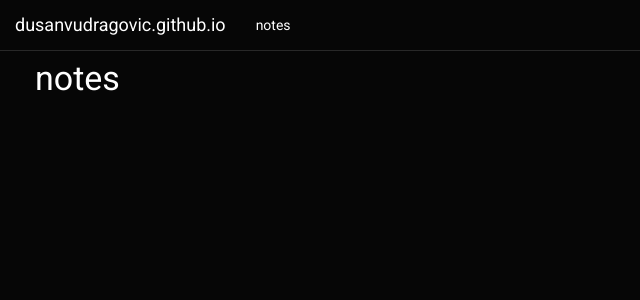
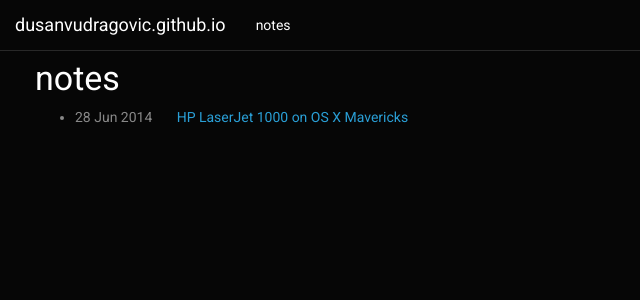
Before and after one commit to dusanvudragovic/dusanvudragovic.github.io, a Jekyll site: the page built from notes/index.markdown, in a window 1280 px wide. Shown: the top 300 px of the page, without its empty margins (0-640 px from the left). Built offline with Jekyll 4.4.1, drawn with Linux system fonts in a browser that asks for light colours; Markdown is read by kramdown in place of the engine named in the settings.

Commit message:
Note HP laserjet 1000 configuration published.

````diff
--- a/_drafts/2014-06-28-hp-laserjet-1000-on-os-x-mavericks.markdown
+++ b/_posts/2014-06-28-hp-laserjet-1000-on-os-x-mavericks.markdown
@@ -44,7 +44,7 @@ Now proceed with [foo2zjs](http://foo2zjs.rkkda.com/) printer driver installatio
  - Extract all files from the tarball:
 
     ```bash
-        $ tar -zxvf foo2zjs.tar.gz
+        $ tar zxvf foo2zjs.tar.gz
     ```
 
  - Go to the extracted directory:
````
Also changed, not shown: other parts of _posts/2014-06-28-hp-laserjet-1000-on-os-x-mavericks.markdown (+2 -2 lines), 3 other files.
